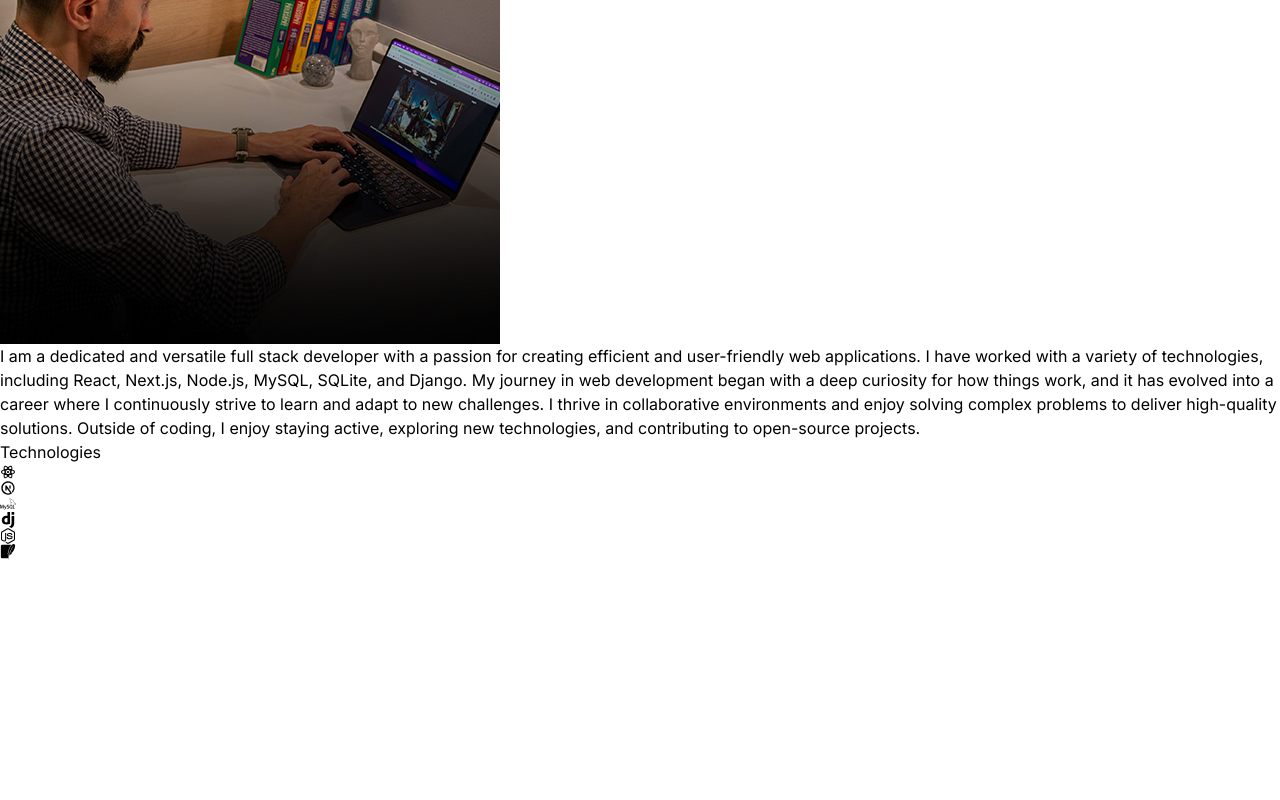
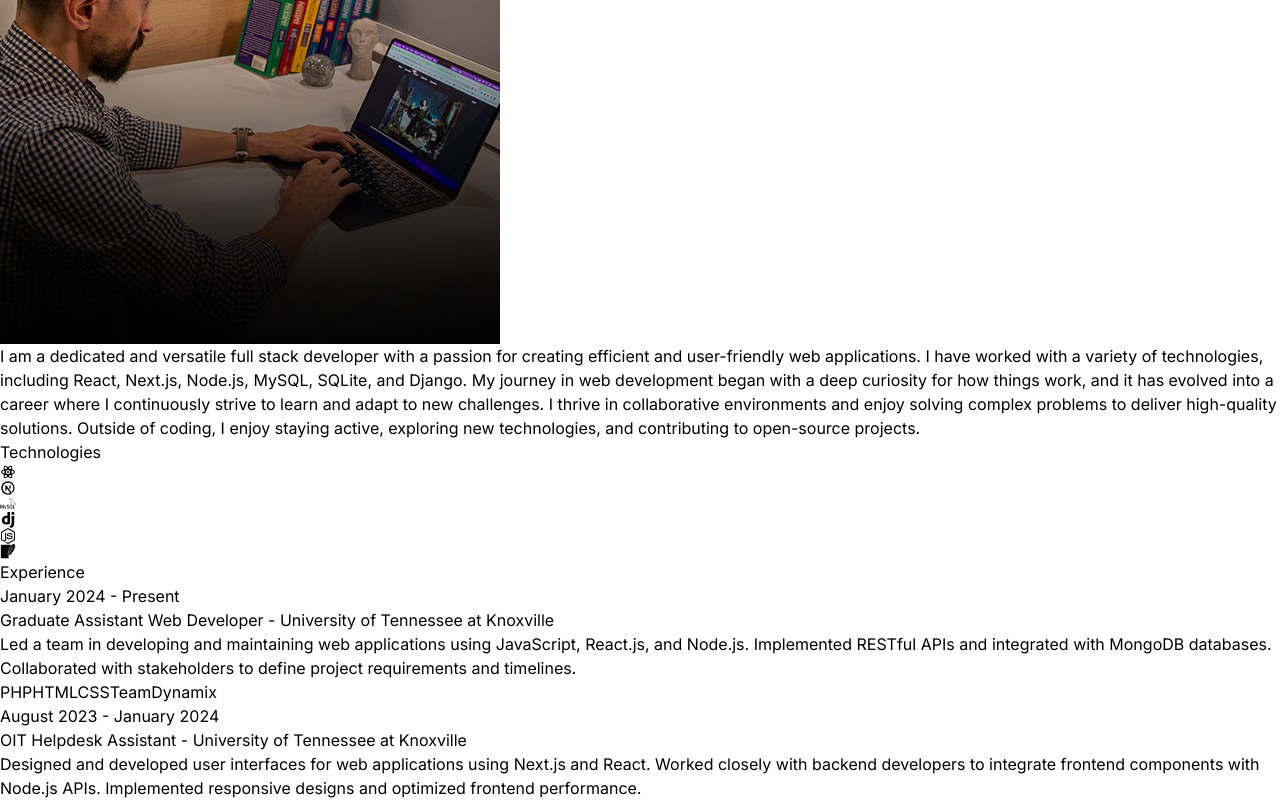
Before and after one commit to kpham7utk/PortfolioWebsite, a React (Vite) app: page / in a window 1280 px wide. Shown: the part 882-1682 px from the top of the page. Before the commit the page ends 1442 px from the top, so only its background shows below. Built offline with nearby package versions, Linux system fonts and the light colour scheme.

Commit message:
Created Experience Section

```diff
--- a/src/App.jsx
+++ b/src/App.jsx
@@ -2,6 +2,7 @@
 import Hero from "./components/Hero";
 import About from "./components/About"
 import Technologies from "./components/Technologies";
+import Experience from "./components/Experience";
 
 const App = () => {
   return(
@@ -16,6 +17,7 @@
         <Hero />
         <About />
         <Technologies />
+        <Experience />
       </div>
     </div>
   );
--- a/src/components/About.jsx
+++ b/src/components/About.jsx
@@ -4,7 +4,7 @@
 const About = () => {
     return <div className="border-b border-neutral-900 pb-4">
         <h2 className="my-20 text-center text-4xl">
-            <span className="text-neutral-500"> About Me</span>
+                About Me
             </h2>
             <div className="flex flex-wrap">
                 <div className="w-full lg:w-1/2 lg:p-8">
--- a/src/components/Experience.jsx
+++ b/src/components/Experience.jsx
@@ -0,0 +1,31 @@
+import { EXPERIENCES } from "../constants";
+
+const Experience = () => {
+    return(
+        <div className="border-b border-neutral-900 pb-4">
+            <h2 className="my-20 text-center text-4xl">Experience</h2>
+            <div>
+                {EXPERIENCES.map((experience, index) => (
+                    <div key={index} className="mb-8 flex flex-wrap lg:justify-center">
+                        <div className="w-full lg:w-1/4">
+                            <p className="mb-2 text-sm text-neutral-400">{experience.year}</p>
+                        </div>
+                        <div className="w-full max-w-xl lg:w-3/4">
+                            <h6 className="mb-2 font-semibold">
+                                {experience.role} -{""} <span className="text-sm text-purple-100">
+                                    {experience.company}
+                                </span>
+                            </h6>
+                            <p className="mb-4 text-neutral-400">{experience.description}</p>
+                            {experience.technologies.map((tech, index) => (
+                                <span key={index} className="mr-2 mt-4 rounded bg-neutral-900 px-2 py-1 text-sm font-medium text-purple-800">{tech}</span>
+                            ))}
+                        </div>
+                    </div>
+                ))}
+            </div>
+        </div>
+    )
+}
+
+export default Experience;
--- a/src/constants/index.js
+++ b/src/constants/index.js
@@ -9,32 +9,18 @@
 
 export const EXPERIENCES = [
   {
-    year: "2023 - Present",
-    role: "Senior Full Stack Developer",
-    company: "Google Inc.",
+    year: "January 2024 - Present",
+    role: "Graduate Assistant Web Developer",
+    company: "University of Tennessee at Knoxville",
     description: `Led a team in developing and maintaining web applications using JavaScript, React.js, and Node.js. Implemented RESTful APIs and integrated with MongoDB databases. Collaborated with stakeholders to define project requirements and timelines.`,
-    technologies: ["Javascript", "React.js", "Next.js", "mongoDB"],
+    technologies: ["PHP", "HTML", "CSS", "TeamDynamix"],
   },
   {
-    year: "2022 - 2023",
-    role: "Frontend Developer",
-    company: "Adobe",
+    year: "August 2023 - January 2024",
+    role: "OIT Helpdesk Assistant",
+    company: "University of Tennessee at Knoxville",
     description: `Designed and developed user interfaces for web applications using Next.js and React. Worked closely with backend developers to integrate frontend components with Node.js APIs. Implemented responsive designs and optimized frontend performance.`,
-    technologies: ["HTML", "CSS", "Vue.js", "mySQL"],
-  },
-  {
-    year: "2021 - 2022",
-    role: "Full Stack Developer",
-    company: "Facebook",
-    description: `Developed and maintained web applications using JavaScript, React.js, and Node.js. Designed and implemented RESTful APIs for data communication. Collaborated with cross-functional teams to deliver high-quality software products on schedule.`,
-    technologies: ["Python", "Svelte", "Three.js", "Postgres"],
-  },
-  {
-    year: "2020 - 2021",
-    role: "Software Engineer",
-    company: "Paypal",
-    description: `Contributed to the development of web applications using JavaScript, React.js, and Node.js. Managed databases and implemented data storage solutions using MongoDB. Worked closely with product managers to prioritize features and enhancements.`,
-    technologies: ["Ruby", "Rails", "PHP", "Sqlite"],
+    technologies: [],
   },
 ];
 
@@ -70,7 +56,5 @@
 ];
 
 export const CONTACT = {
-  address: "767 Fifth Avenue, New York, NY 10153 ",
-  phoneNo: "+12 4555 666 00 ",
-  email: "me@example.com",
+  email: "kpham7@vols.utk.edu",
 };
```
